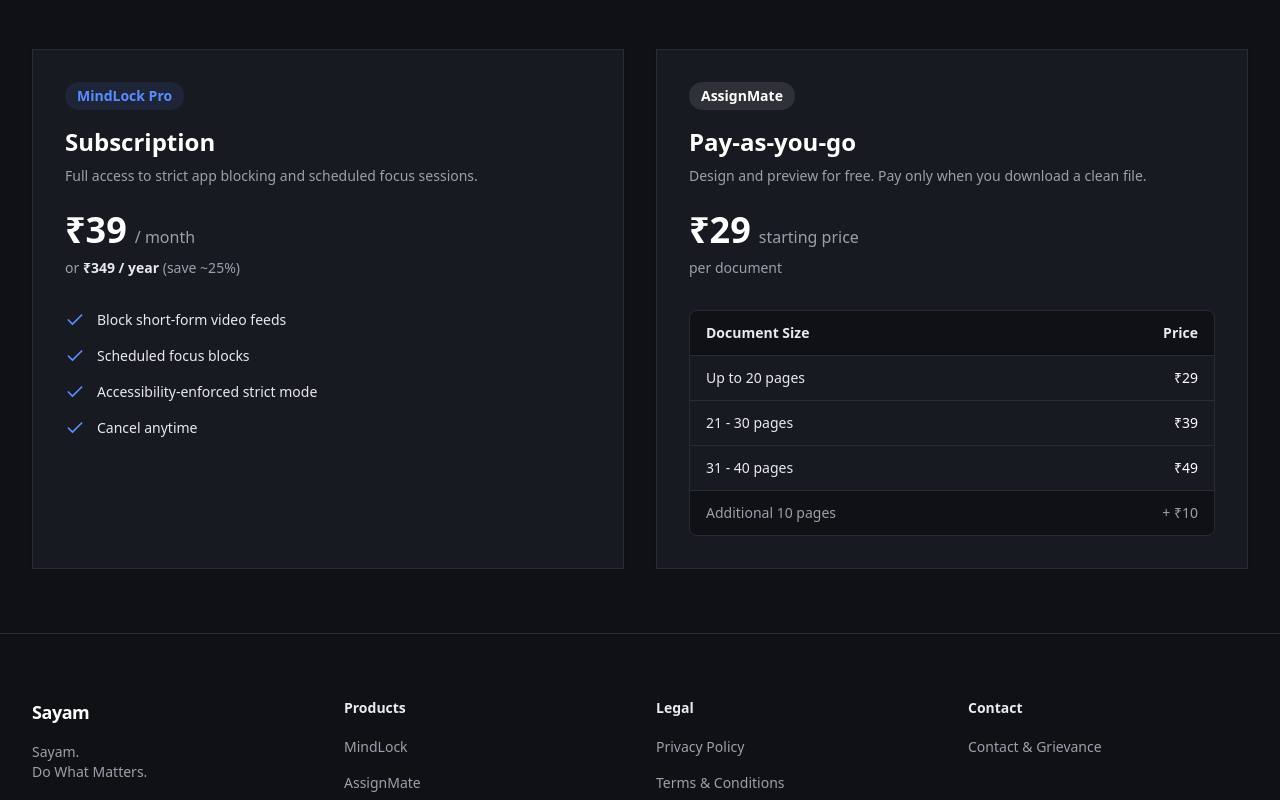
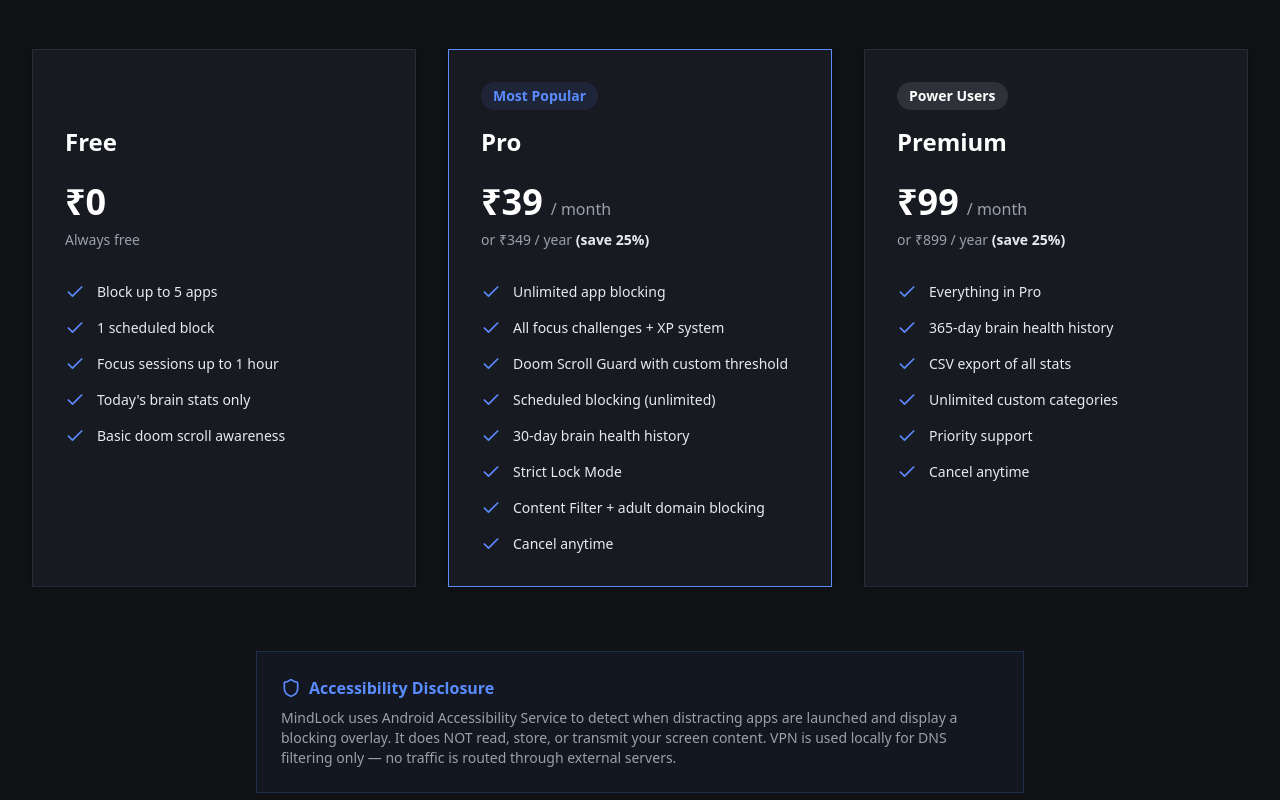
Before and after one commit to Ganeshrath/sus-production, a React (Vite) app: page /pricing in a window 1280 px wide. Shown: the part 280-1080 px from the top of the page. Built offline with nearby package versions, Linux system fonts and the light colour scheme.

Commit message:
feat(mindlock): add legal links and update content
- Added footer and SEO links for MindLock policies.
- Updated MindLock feature list and implemented the pricing table.

```diff
--- a/index.html
+++ b/index.html
@@ -6,6 +6,15 @@
     <title>Sayam - Do What Matters.</title>
   </head>
   <body>
+    <!-- Hidden links for crawlers that do not execute JavaScript (like Razorpay bots) -->
+    <div style="display: none;">
+      <a href="/mindlock/privacy_policy.html">MindLock Privacy Policy</a>
+      <a href="/mindlock/terms_of_service.html">MindLock Terms & Conditions</a>
+      <a href="/mindlock/subscription_refund_policy.html">MindLock Refund & Cancellation</a>
+      <a href="/mindlock/accessibility_disclosure.html">MindLock Accessibility Disclosure</a>
+      <a href="/mindlock/vpn_disclosure.html">MindLock VPN Disclosure</a>
+      <a href="/mindlock/google_play_data_safety.html">MindLock Google Play Data Safety</a>
+    </div>
     <div id="root"></div>
     <script type="module" src="/src/main.tsx"></script>
   </body>
--- a/src/pages/MindLock.tsx
+++ b/src/pages/MindLock.tsx
@@ -1,23 +1,38 @@
 import { Link } from 'react-router-dom';
 import { motion } from 'motion/react';
-import { Shield, Clock, Smartphone, AlertTriangle } from 'lucide-react';
+import { Shield, Scroll, Clock, Calendar, EyeOff, Lock } from 'lucide-react';
 
 export default function MindLock() {
   const features = [
     {
-      icon: <Smartphone className="h-6 w-6 text-primary" />,
-      title: 'Feed Blocker',
-      description: 'Automatically detects and blocks endless scrolling feeds on popular social media apps.'
+      icon: <Shield className="h-6 w-6 text-primary" />,
+      title: 'Per-App Blocking',
+      description: 'Select any app to block. A breathing pause and intent form appear before every session — so every open is intentional.'
+    },
+    {
+      icon: <Scroll className="h-6 w-6 text-primary" />,
+      title: 'Doom Scroll Guard',
+      description: 'Detects Instagram Reels, YouTube Shorts and TikTok. Shows awareness banner and auto-blocks after your set threshold.'
     },
     {
       icon: <Clock className="h-6 w-6 text-primary" />,
-      title: 'Scheduled Focus Blocks',
-      description: 'Set strict focus times where distracting apps cannot be opened.'
+      title: 'Focus Mode & Challenges',
+      description: 'Timed focus sessions with hard blocks. Earn XP, build streaks, and level up from Distracted to Mindful Master.'
     },
     {
-      icon: <AlertTriangle className="h-6 w-6 text-primary" />,
-      title: 'Built to be Strict',
-      description: 'Utilizes Android Accessibility permissions for robust enforcement that is difficult to bypass.'
+      icon: <Calendar className="h-6 w-6 text-primary" />,
+      title: 'Scheduled Blocking',
+      description: 'Set recurring block schedules by day and time. Social apps blocked automatically at night or during study hours.'
+    },
+    {
+      icon: <EyeOff className="h-6 w-6 text-primary" />,
+      title: 'Content Filter',
+      description: 'Local VPN DNS blocks 500+ adult domains. Forces SafeSearch on Google, YouTube and Bing. No data leaves your device.'
+    },
+    {
+      icon: <Lock className="h-6 w-6 text-primary" />,
+      title: 'Strict Lock Mode',
+      description: 'Activate for 1–30 days. Prevents uninstall, disables settings access, requires PIN + time expiry to deactivate.'
     }
   ];
 
@@ -37,7 +52,7 @@
               MindLock
             </h1>
             <p className="mt-6 text-lg leading-8 text-muted">
-              Reclaim your attention. MindLock is an uncompromising Android focus app that blocks short-form feeds and enforces scheduled focus blocks so you can get deep work done.
+              Reclaim your attention. MindLock is an uncompromising Android focus app that blocks distracting apps, guards against doom scrolling, and visualizes the real impact on your brain health.
             </p>
             <div className="mt-10">
               <div className="rounded-[--radius-custom] border border-border bg-surface p-6">
@@ -84,7 +99,7 @@
               <Shield className="h-5 w-5" /> Accessibility Disclosure
             </h3>
             <p className="mt-2 text-sm text-muted">
-              MindLock requires the Android Accessibility Service permission to detect when distracting apps are launched and overlay a blocking screen. We do not transmit or store your screen content.
+              MindLock uses Android Accessibility Service to detect when distracting apps are launched and display a blocking overlay. It does NOT read, store, or transmit your screen content. VPN is used locally for DNS filtering only — no traffic is routed through external servers.
             </p>
           </div>
         </motion.div>
--- a/src/pages/Pricing.tsx
+++ b/src/pages/Pricing.tsx
@@ -1,7 +1,64 @@
-import { Check } from 'lucide-react';
+import { Check, Shield } from 'lucide-react';
 import { motion } from 'motion/react';
 
 export default function Pricing() {
+  const plans = [
+    {
+      name: "Free",
+      price: "₹0",
+      period: "",
+      subprice: "Always free",
+      badge: null,
+      features: [
+        "Block up to 5 apps",
+        "1 scheduled block",
+        "Focus sessions up to 1 hour",
+        "Today's brain stats only",
+        "Basic doom scroll awareness"
+      ],
+      delay: 0
+    },
+    {
+      name: "Pro",
+      price: "₹39",
+      period: "/ month",
+      subprice: "or ₹349 / year",
+      saveText: " (save 25%)",
+      badge: "Most Popular",
+      badgeClass: "bg-primary/10 text-primary",
+      features: [
+        "Unlimited app blocking",
+        "All focus challenges + XP system",
+        "Doom Scroll Guard with custom threshold",
+        "Scheduled blocking (unlimited)",
+        "30-day brain health history",
+        "Strict Lock Mode",
+        "Content Filter + adult domain blocking",
+        "Cancel anytime"
+      ],
+      delay: 0.1,
+      popular: true
+    },
+    {
+      name: "Premium",
+      price: "₹99",
+      period: "/ month",
+      subprice: "or ₹899 / year",
+      saveText: " (save 25%)",
+      badge: "Power Users",
+      badgeClass: "bg-white/10 text-white",
+      features: [
+        "Everything in Pro",
+        "365-day brain health history",
+        "CSV export of all stats",
+        "Unlimited custom categories",
+        "Priority support",
+        "Cancel anytime"
+      ],
+      delay: 0.2
+    }
+  ];
+
   return (
     <div className="mx-auto max-w-7xl px-4 py-16 sm:px-6 lg:px-8">
       <div className="text-center">
@@ -11,83 +68,64 @@
         </p>
       </div>
 
-      <div className="mt-20 grid gap-8 lg:grid-cols-2">
-        {/* MindLock Plan */}
+      <div className="mt-20 grid gap-8 md:grid-cols-2 lg:grid-cols-3">
+        {plans.map((plan, idx) => (
           <motion.div
+            key={idx}
             initial={{ opacity: 0, scale: 0.95 }}
             animate={{ opacity: 1, scale: 1 }}
-           transition={{ duration: 0.5 }}
-           className="flex flex-col rounded-[--radius-custom] border border-border bg-surface p-8 shadow-sm"
+            transition={{ duration: 0.5, delay: plan.delay }}
+            className={`flex flex-col rounded-[--radius-custom] border bg-surface p-8 shadow-sm relative ${
+              plan.popular ? 'border-primary' : 'border-border'
+            }`}
           >
-          <div className="mb-4 inline-flex self-start rounded-full bg-primary/10 px-3 py-1 text-sm font-semibold text-primary">
-            MindLock Pro
+            {plan.badge ? (
+              <div className={`mb-4 inline-flex self-start rounded-full px-3 py-1 text-sm font-semibold ${plan.badgeClass}`}>
+                {plan.badge}
               </div>
-          <h2 className="text-2xl font-bold text-white">Subscription</h2>
-          <p className="mt-2 text-muted text-sm">Full access to strict app blocking and scheduled focus sessions.</p>
+            ) : (
+              <div className="h-[28px] mb-4" />
+            )}
+
+            <h2 className="text-2xl font-bold text-white">{plan.name}</h2>
 
             <div className="mt-6 flex flex-col gap-2">
               <div className="flex items-baseline gap-2">
-              <span className="text-4xl font-bold text-white">₹39</span>
-              <span className="text-muted">/ month</span>
+                <span className="text-4xl font-bold text-white">{plan.price}</span>
+                {plan.period && <span className="text-muted">{plan.period}</span>}
               </div>
-            <div className="text-sm text-muted">or <span className="font-semibold text-foreground">₹349 / year</span> (save ~25%)</div>
+              <div className="text-sm text-muted">
+                {plan.subprice}
+                {plan.saveText && <span className="font-semibold text-foreground">{plan.saveText}</span>}
+              </div>
             </div>
 
             <ul className="mt-8 flex-1 space-y-4">
-            {['Block short-form video feeds', 'Scheduled focus blocks', 'Accessibility-enforced strict mode', 'Cancel anytime'].map((feature, idx) => (
-              <li key={idx} className="flex gap-3 text-sm text-foreground">
+              {plan.features.map((feature, featureIdx) => (
+                <li key={featureIdx} className="flex gap-3 text-sm text-foreground">
                   <Check className="h-5 w-5 shrink-0 text-primary" />
-                {feature}
+                  <span>{feature}</span>
                 </li>
               ))}
             </ul>
           </motion.div>
-
-        {/* AssignMate Plan */}
-        <motion.div
-           initial={{ opacity: 0, scale: 0.95 }}
-           animate={{ opacity: 1, scale: 1 }}
-           transition={{ duration: 0.5, delay: 0.1 }}
-           className="flex flex-col rounded-[--radius-custom] border border-border bg-surface p-8 shadow-sm"
-        >
-          <div className="mb-4 inline-flex self-start rounded-full bg-white/10 px-3 py-1 text-sm font-semibold text-white">
-            AssignMate
-          </div>
-          <h2 className="text-2xl font-bold text-white">Pay-as-you-go</h2>
-          <p className="mt-2 text-muted text-sm">Design and preview for free. Pay only when you download a clean file.</p>
-
-          <div className="mt-6 flex flex-col gap-2">
-            <div className="flex items-baseline gap-2">
-              <span className="text-4xl font-bold text-white">₹29</span>
-              <span className="text-muted">starting price</span>
-            </div>
-            <div className="text-sm text-muted">per document</div>
+        ))}
       </div>
 
-          <div className="mt-8 flex-1 border border-border rounded-lg overflow-hidden text-sm">
-            <div className="bg-background px-4 py-3 border-b border-border font-semibold flex justify-between">
-              <span>Document Size</span>
-              <span>Price</span>
-            </div>
-            <div className="px-4 py-3 border-b border-border flex justify-between">
-              <span>Up to 20 pages</span>
-              <span className="font-medium text-white">₹29</span>
-            </div>
-            <div className="px-4 py-3 border-b border-border flex justify-between">
-              <span>21 - 30 pages</span>
-              <span className="font-medium text-white">₹39</span>
-            </div>
-            <div className="px-4 py-3 border-b border-border flex justify-between">
-              <span>31 - 40 pages</span>
-              <span className="font-medium text-white">₹49</span>
-            </div>
-            <div className="px-4 py-3 bg-background flex justify-between text-muted">
-              <span>Additional 10 pages</span>
-              <span>+ ₹10</span>
-            </div>
-          </div>
+      {/* Accessibility Disclosure Card */}
+      <motion.div
+        initial={{ opacity: 0, y: 10 }}
+        animate={{ opacity: 1, y: 0 }}
+        transition={{ duration: 0.5, delay: 0.3 }}
+        className="mt-16 mx-auto max-w-3xl rounded-[--radius-custom] border border-primary/20 bg-primary/5 p-6"
+      >
+        <h3 className="flex items-center gap-2 font-semibold text-primary">
+          <Shield className="h-5 w-5" /> Accessibility Disclosure
+        </h3>
+        <p className="mt-2 text-sm text-muted">
+          MindLock uses Android Accessibility Service to detect when distracting apps are launched and display a blocking overlay. It does NOT read, store, or transmit your screen content. VPN is used locally for DNS filtering only — no traffic is routed through external servers.
+        </p>
       </motion.div>
-      </div>
     </div>
   );
 }
```
Also changed, not shown: src/components/Layout.tsx (+14 -0 lines). Lines whose indentation alone changed are shown as unchanged.
